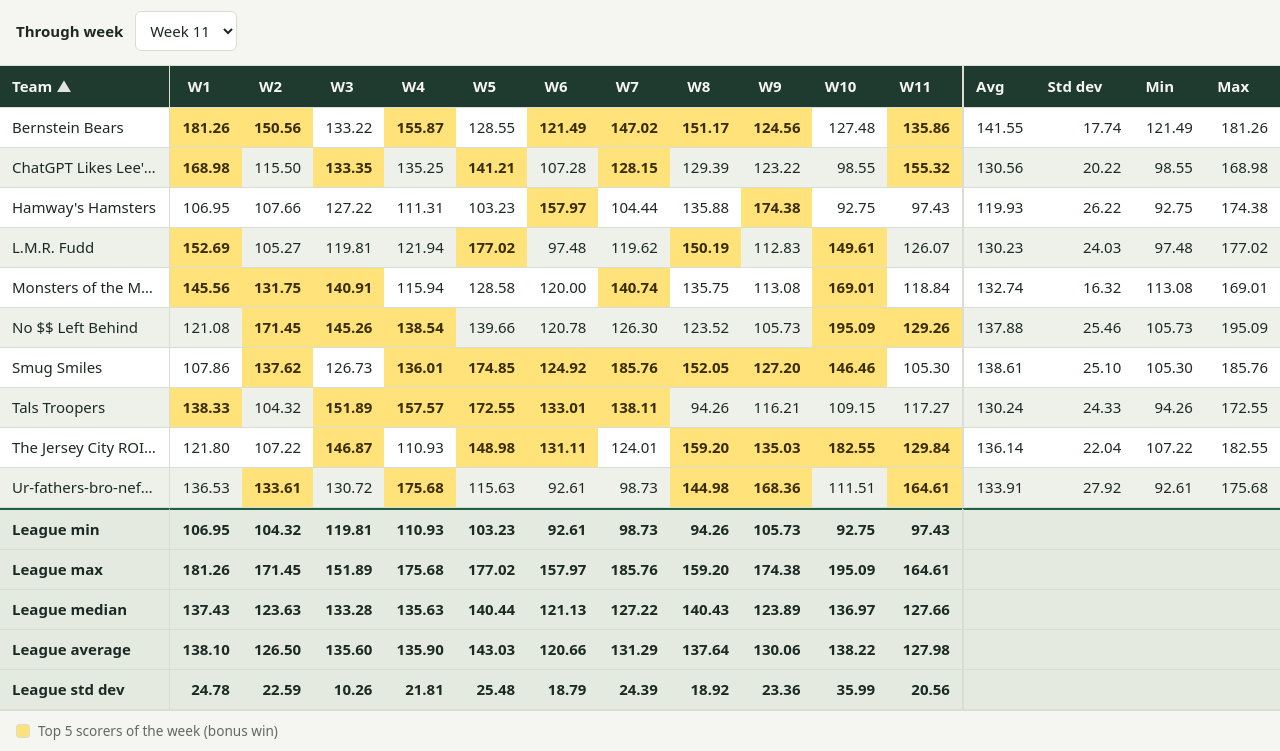
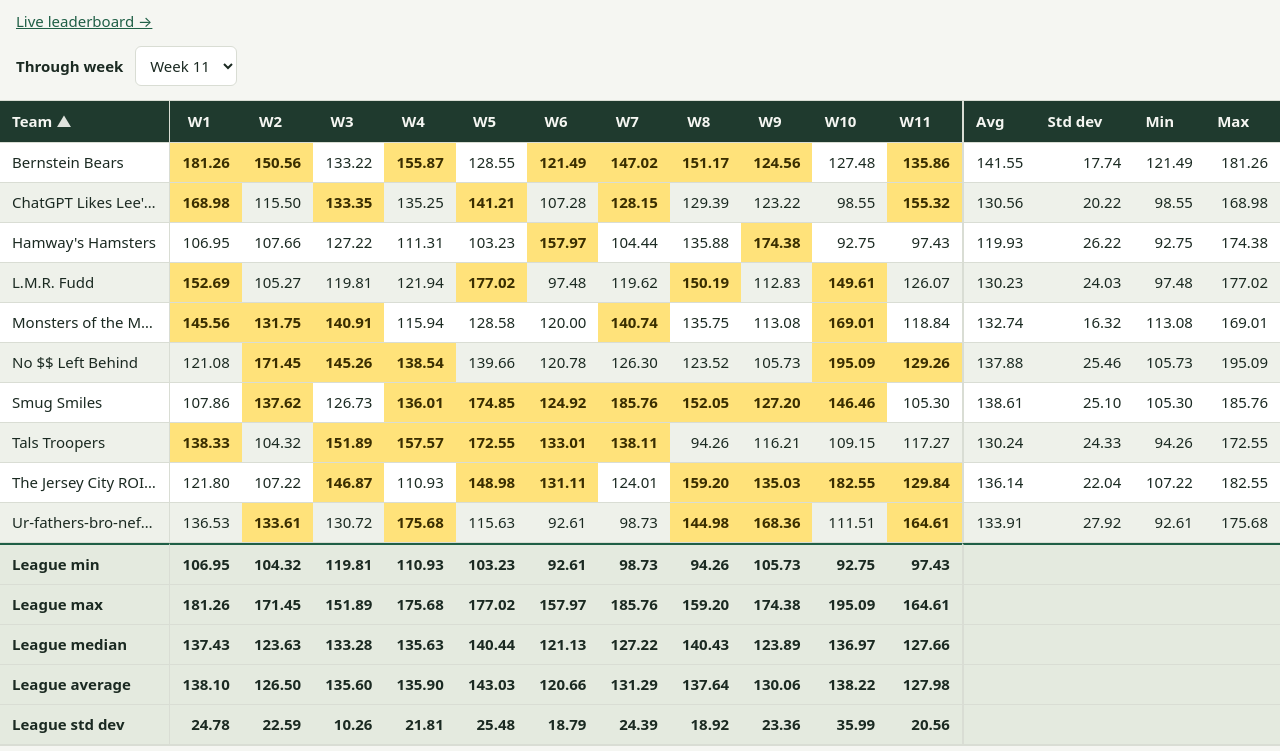
Before and after one commit to cb-meb/chulentbowl, a plain HTML site: page index.html in a window 1280 px wide. Shown: the part 73-824 px from the top of the page. Drawn offline with Linux system fonts and the light colour scheme.

Commit message:
Add live leaderboard link to index.html
Added a link to the live leaderboard in the header.

```diff
--- a/index.html
+++ b/index.html
@@ -15,6 +15,7 @@
     --accent:#7fd1a6; --bonus:#6b5a12; --bonusink:#fff3c4; --band:#1a271f; --summary:#22332a; --head:#0b110e; --headink:#e8eee9;
   }
 }
+a{color:var(--accent)}
 *{box-sizing:border-box}
 html,body{margin:0}
 body{background:var(--bg);color:var(--ink);font:15px/1.4 system-ui,-apple-system,"Segoe UI",Roboto,sans-serif;padding:16px 0 32px}
@@ -84,6 +85,7 @@ tbody.league tr:first-child td{border-top:2px solid var(--accent)}
 <header>
   <h1 id="title">Fantasy League Stats</h1>
   <p class="sub" id="sub"></p>
+  <p class="sub"><a href="live.html">Live leaderboard &rarr;</a></p>
   <label for="week">Through week</label>
   <select id="week" aria-label="Select week"></select>
 </header>
```
